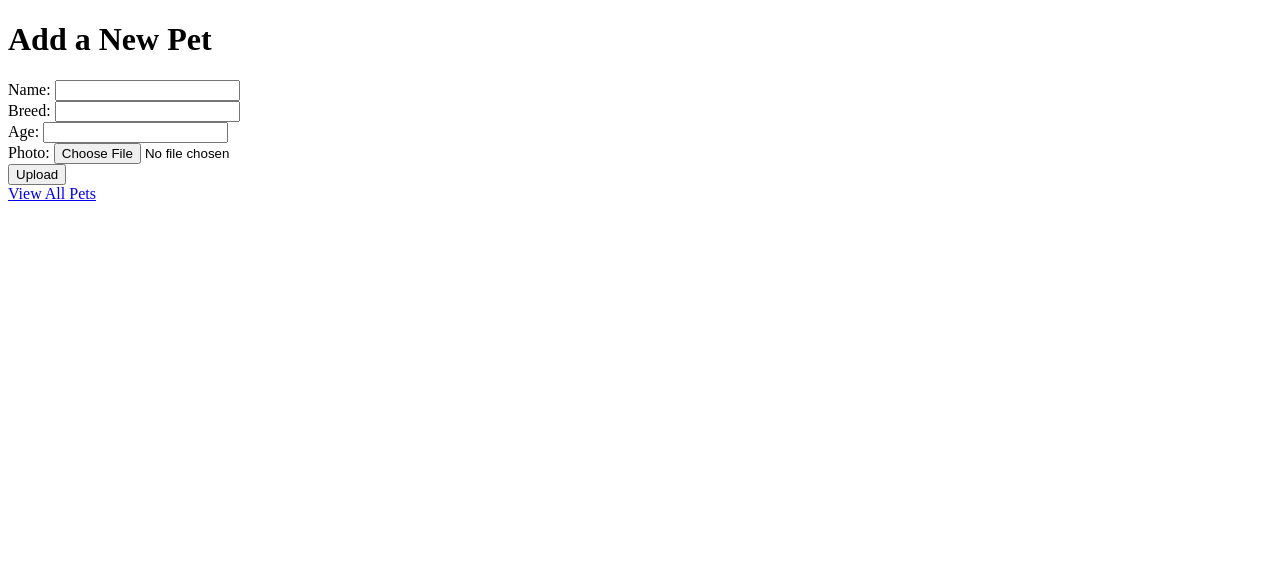
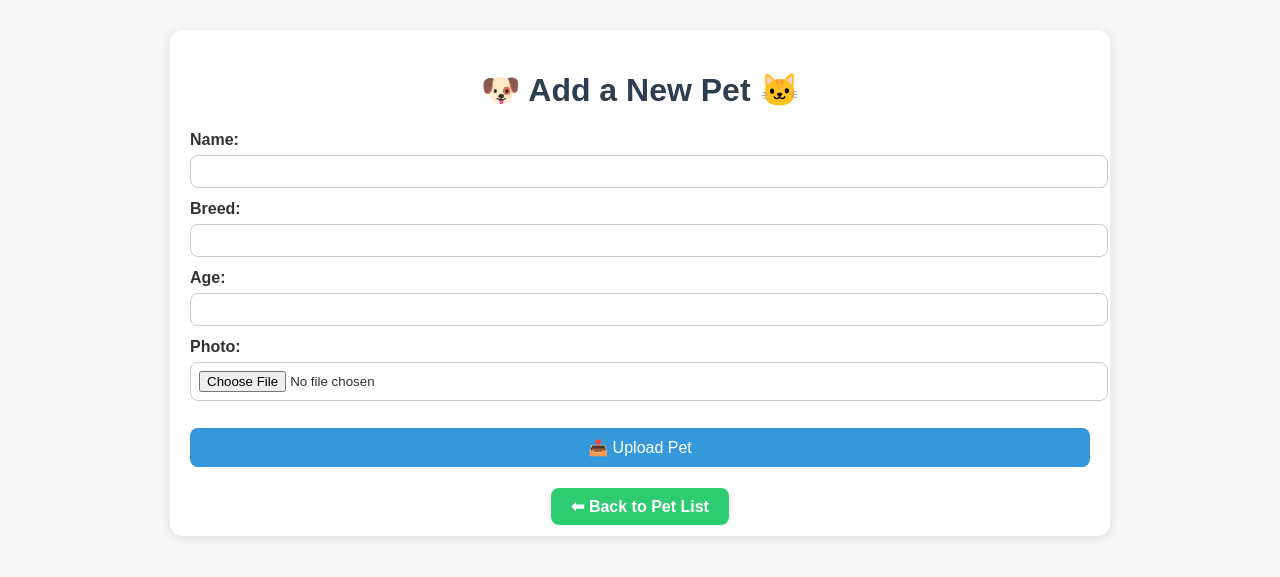
Before and after one commit to elizasu01/petpost, a Flask app: page /upload in a window 1280 px wide. Shown: the top 577 px of the page. Run offline with Flask 3, Linux system fonts and the light colour scheme.

Commit message:
Add files via upload

```diff
--- a/petpost/app.py
+++ b/petpost/app.py
@@ -5,32 +5,32 @@ import os
 
 app = Flask(__name__)
 
-# Replace with your actual S3 bucket name
+# AWS S3 settings
 BUCKET_NAME = 'petpost-images'
 REGION = 'ca-central-1'
 
-# Set up S3 client (assumes IAM role or local credentials)
+# Initialize S3 client using instance IAM role
 s3 = boto3.client('s3', region_name=REGION)
 
-# Helper: Load pets from JSON file
+# Helper: Load pets from pets.json
 def load_pets():
     if os.path.exists('pets.json'):
         with open('pets.json', 'r') as f:
             return json.load(f)
     return []
 
-# Helper: Save pets to JSON file
+# Helper: Save pets to pets.json
 def save_pets(pets):
     with open('pets.json', 'w') as f:
         json.dump(pets, f)
 
-# Home route - list of all pets
+# Home page route – displays all pets
 @app.route('/')
 def index():
     pets = load_pets()
     return render_template('index.html', pets=pets)
 
-# Upload form and handler
+# Upload route – handles form + file upload
 @app.route('/upload', methods=['GET', 'POST'])
 def upload():
     if request.method == 'POST':
@@ -42,18 +42,17 @@ def upload():
         if image:
             filename = image.filename
 
-            # Upload image to S3
+            # ✅ Upload to S3 without ACLs (bucket policy handles public access)
             s3.upload_fileobj(
                 image,
                 BUCKET_NAME,
-                filename,
-                ExtraArgs={'ACL': 'public-read'}  # Needed if ACLs are enabled
+                filename
             )
 
             # Construct the public image URL
             image_url = f"https://{BUCKET_NAME}.s3.{REGION}.amazonaws.com/{filename}"
 
-            # Create pet entry
+            # Create and save pet entry
             new_pet = {
                 'name': name,
                 'breed': breed,
@@ -69,6 +68,6 @@ def upload():
 
     return render_template('upload.html')
 
-# Run the Flask app on port 80 so EC2 can serve it
+# Run the Flask app (port 5000 for testing)
 if __name__ == '__main__':
-    app.run(host='0.0.0.0', port=80)
+    app.run(host='0.0.0.0', port=5000)
--- a/petpost/pets.json
+++ b/petpost/pets.json
@@ -3,6 +3,6 @@
     "name": "Bella",
     "breed": "Labrador",
     "age": "3",
-    "image_url": "https://your-bucket.s3.amazonaws.com/bella.jpg"
+    "image_url": "https://petpost-images.s3.ca-central-1.amazonaws.com/bella.jpg"
   }
 ]
--- /dev/null
+++ b/petpost/static/style.css
@@ -0,0 +1,105 @@
+body {
+  font-family: Arial, sans-serif;
+  background-color: #f6f6f6;
+  color: #333;
+  margin: 0;
+  padding: 0;
+}
+
+.container {
+  max-width: 900px;
+  margin: 30px auto;
+  padding: 20px;
+  background: white;
+  border-radius: 12px;
+  box-shadow: 0 2px 10px rgba(0, 0, 0, 0.1);
+}
+
+h1 {
+  text-align: center;
+  color: #2c3e50;
+}
+
+.pet-grid {
+  display: flex;
+  flex-wrap: wrap;
+  justify-content: center;
+  gap: 20px;
+  margin-top: 30px;
+}
+
+.pet-card {
+  background-color: #fff;
+  border: 1px solid #ddd;
+  border-radius: 12px;
+  padding: 16px;
+  width: 220px;
+  text-align: center;
+  box-shadow: 0 1px 5px rgba(0, 0, 0, 0.05);
+  transition: transform 0.2s ease;
+}
+
+.pet-card:hover {
+  transform: translateY(-4px);
+}
+
+.pet-card img {
+  width: 100%;
+  height: auto;
+  border-radius: 10px;
+}
+
+label {
+  display: block;
+  margin-bottom: 12px;
+  font-weight: bold;
+}
+
+input[type="text"],
+input[type="number"],
+input[type="file"] {
+  display: block;
+  width: 100%;
+  padding: 8px;
+  margin-top: 6px;
+  border: 1px solid #ccc;
+  border-radius: 8px;
+}
+
+button {
+  padding: 10px 20px;
+  border: none;
+  background-color: #3498db;
+  color: white;
+  border-radius: 8px;
+  cursor: pointer;
+  font-size: 16px;
+  margin-top: 15px;
+}
+
+button:hover {
+  background-color: #2980b9;
+}
+
+.button-area {
+  text-align: center;
+  margin-top: 30px;
+}
+
+.button {
+  padding: 10px 20px;
+  background-color: #2ecc71;
+  color: white;
+  text-decoration: none;
+  border-radius: 8px;
+  font-weight: bold;
+}
+
+.button:hover {
+  background-color: #27ae60;
+}
+
+.form-container form {
+  display: flex;
+  flex-direction: column;
+}
--- a/petpost/templates/upload.html
+++ b/petpost/templates/upload.html
@@ -1,15 +1,22 @@
 <!DOCTYPE html>
 <html>
-<head><title>Upload a Pet</title></head>
+<head>
+  <title>Upload a Pet</title>
+  <link rel="stylesheet" href="{{ url_for('static', filename='style.css') }}">
+</head>
 <body>
-  <h1>Add a New Pet</h1>
-  <form action="/upload" method="post" enctype="multipart/form-data">
-    <label>Name: <input type="text" name="name" required></label><br>
-    <label>Breed: <input type="text" name="breed" required></label><br>
-    <label>Age: <input type="number" name="age" required></label><br>
-    <label>Photo: <input type="file" name="image" accept="image/*" required></label><br>
-    <button type="submit">Upload</button>
-  </form>
-  <a href="/">View All Pets</a>
+  <div class="container form-container">
+    <h1>🐶 Add a New Pet 🐱</h1>
+    <form action="/upload" method="post" enctype="multipart/form-data">
+      <label>Name:<input type="text" name="name" required></label>
+      <label>Breed:<input type="text" name="breed" required></label>
+      <label>Age:<input type="number" name="age" required></label>
+      <label>Photo:<input type="file" name="image" accept="image/*" required></label>
+      <button type="submit">📤 Upload Pet</button>
+    </form>
+    <div class="button-area">
+      <a class="button" href="/">⬅ Back to Pet List</a>
+    </div>
+  </div>
 </body>
 </html>
```
Also changed, not shown: petpost/templates/index.html (+19 -10 lines).
